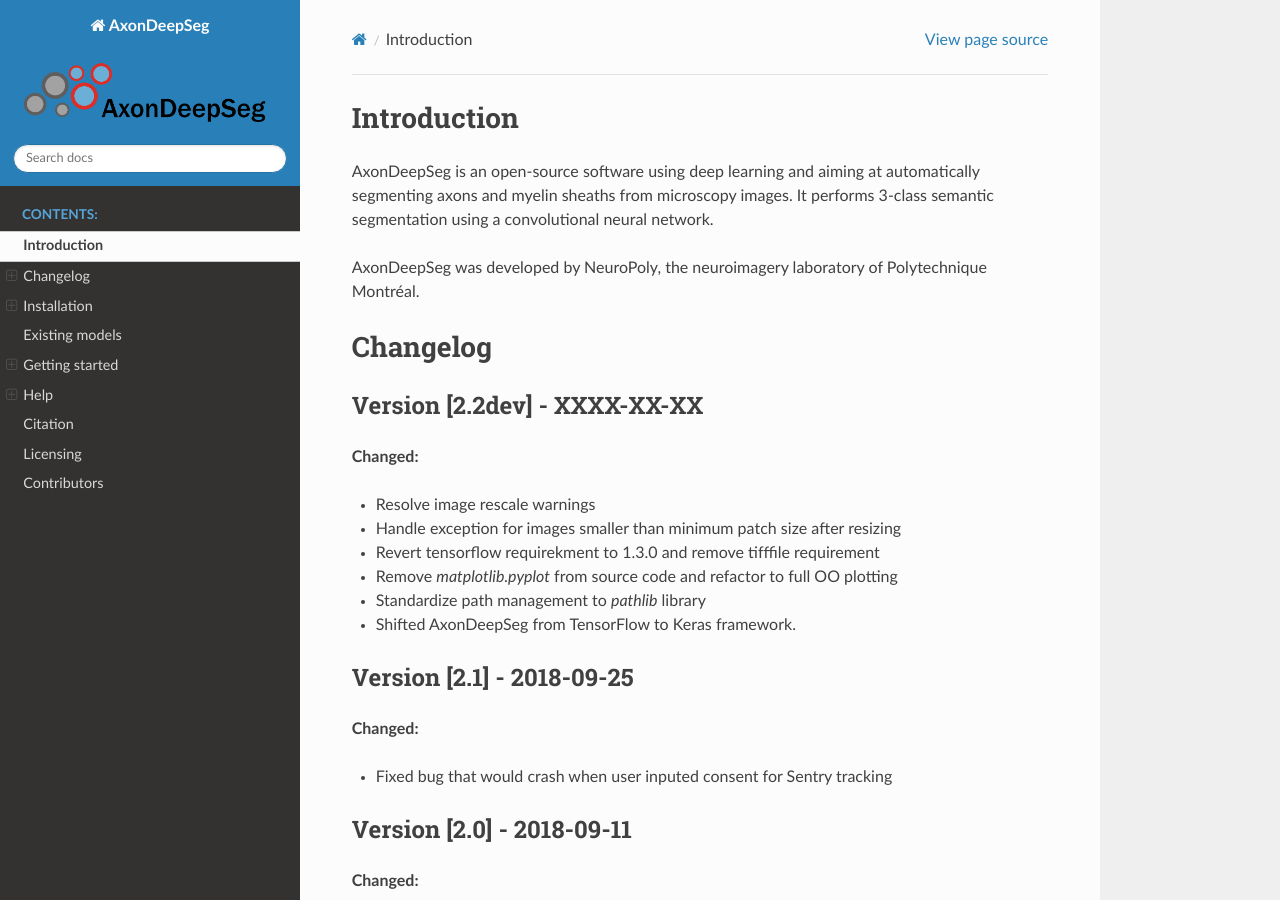
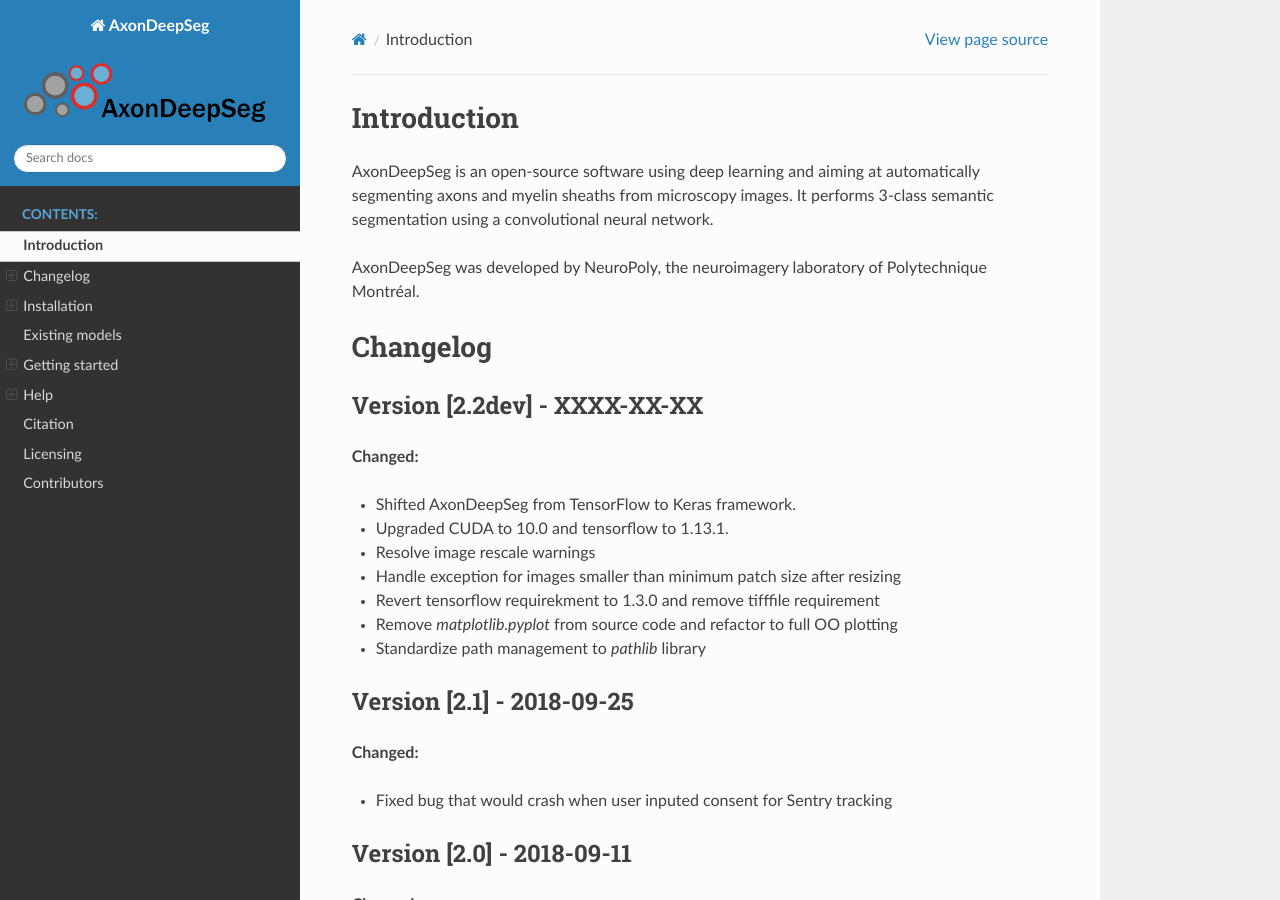
Before and after one commit to axondeepseg/axondeepseg, a Sphinx documentation site: the page built from docs/source/documentation.rst, in a window 1280 px wide and 900 px high. Built offline with Sphinx 7.4.7 and the Read the Docs theme 2.0.0, drawn with Linux system fonts in a browser that asks for light colours.

Commit message:
Fixes minor issues(#227)

```diff
--- a/docs/source/documentation.rst
+++ b/docs/source/documentation.rst
@@ -13,12 +13,13 @@
 
 **Changed:**
 
+- Shifted AxonDeepSeg from TensorFlow to Keras framework.
+- Upgraded CUDA to 10.0 and tensorflow to 1.13.1.
 - Resolve image rescale warnings
 - Handle exception for images smaller than minimum patch size after resizing
 - Revert tensorflow requirekment to 1.3.0 and remove tifffile requirement
 - Remove `matplotlib.pyplot` from source code and refactor to full OO plotting
 - Standardize path management to `pathlib` library
-- Shifted AxonDeepSeg from TensorFlow to Keras framework.
 
 
 Version [2.1] - 2018-09-25
```
Also changed, not shown: CHANGELOG.md (+1 -1 lines).
